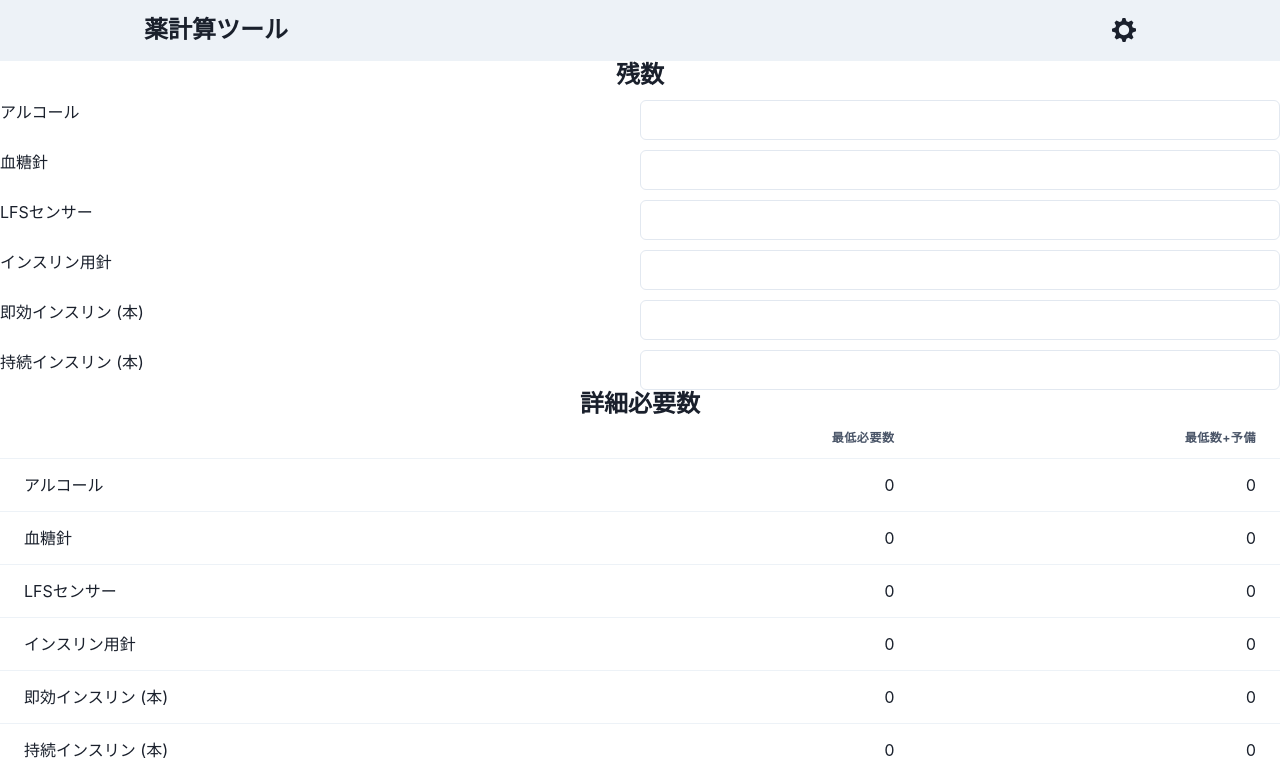
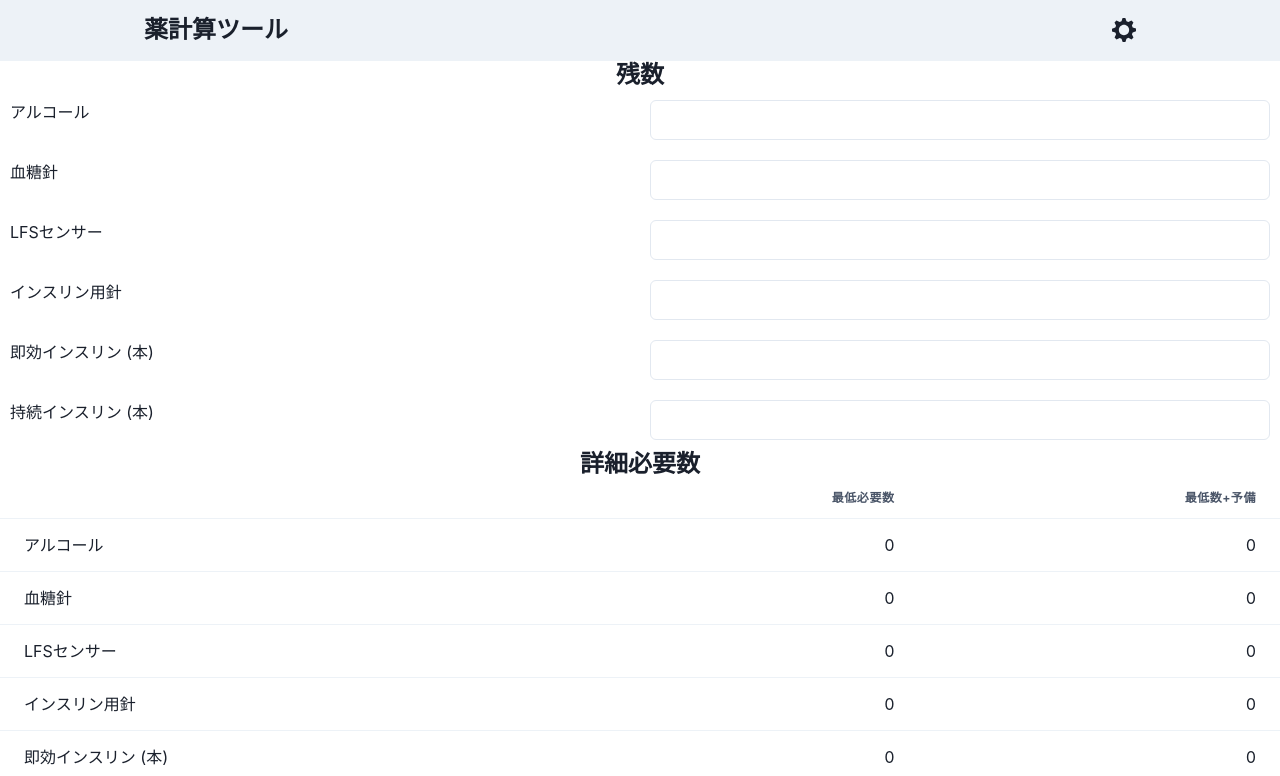
Before and after one commit to souldew/Diabetes-Calculator, a Next.js app: page / in a window 1280 px wide. Shown: the top 776 px of the page. Built offline with nearby package versions, Linux system fonts and the light colour scheme.

Commit message:
remove unused import. refactoring.

```diff
--- a/app/components/DrawerSettings.tsx
+++ b/app/components/DrawerSettings.tsx
@@ -1,4 +1,4 @@
-import { Box, Center, Container, Flex, Heading } from "@chakra-ui/react";
+import { Heading } from "@chakra-ui/react";
 import { Icon, SettingsIcon } from "@chakra-ui/icons";
 import {
   Drawer,
@@ -11,33 +11,16 @@ import {
 } from "@chakra-ui/react";
 import { useDisclosure } from "@chakra-ui/react";
 import React from "react";
-import { Button, ButtonGroup } from "@chakra-ui/react";
+import { Button } from "@chakra-ui/react";
 import { SimpleGrid } from "@chakra-ui/react";
-import { Input } from "@chakra-ui/react";
 import { Text } from "@chakra-ui/react";
-import {
-  NumberInput,
-  NumberInputField,
-  NumberInputStepper,
-  NumberIncrementStepper,
-  NumberDecrementStepper,
-} from "@chakra-ui/react";
-import {
-  PRESCRIPTION_ITEMS,
-  INSULIN_NUMS,
-  INSULIN_UNITS,
-} from "../constants/Constants";
+import { NumberInput, NumberInputField } from "@chakra-ui/react";
+import { PRESCRIPTION_ITEMS, INSULIN_UNITS } from "../constants/Constants";
 import styles from "./DrawserSettings.module.css";
-
-// type Props = {
-//   title: string;
-// };
 
 export default function DrawerSettings() {
   const { isOpen, onOpen, onClose } = useDisclosure();
-  const btnRef = React.useRef();
   const timePeriodProperties = ["朝", "昼", "夜"];
-  const properties = ["即効インスリン (単位)", "持続インスリン (単位)"];
 
   return (
     <>
@@ -50,7 +33,7 @@ export default function DrawerSettings() {
 
           <DrawerBody>
             <Heading>インスリン1日消費量</Heading>
-            {properties.map((property) => {
+            {INSULIN_UNITS.map((property) => {
               return (
                 <>
                   <Heading size="md">{property}</Heading>
--- a/app/components/Header.tsx
+++ b/app/components/Header.tsx
@@ -1,6 +1,6 @@
-import { Box, Center, Container, Flex, Heading } from "@chakra-ui/react";
-import { Icon, SettingsIcon } from "@chakra-ui/icons";
+import { Box, Container, Flex, Heading } from "@chakra-ui/react";
 import DrawerSettings from "./DrawerSettings";
+
 type Props = {
   title: string;
 };
--- a/app/components/RestOfItems.module.css
+++ b/app/components/RestOfItems.module.css
@@ -1,3 +1,3 @@
-.paddingTop10px {
-  padding-top: 10px;
+.padding10px {
+  padding: 10px;
 }
--- a/app/components/RestOfItems.tsx
+++ b/app/components/RestOfItems.tsx
@@ -1,21 +1,9 @@
-import { Box, Center, Container, Flex, Heading } from "@chakra-ui/react";
-import { Grid, GridItem } from "@chakra-ui/react";
+import { Center, Heading } from "@chakra-ui/react";
 import { SimpleGrid } from "@chakra-ui/react";
-import { Input } from "@chakra-ui/react";
 import { Text } from "@chakra-ui/react";
 import { INSULIN_NUMS, PRESCRIPTION_ITEMS } from "../constants/Constants";
-import {
-  NumberInput,
-  NumberInputField,
-  NumberInputStepper,
-  NumberIncrementStepper,
-  NumberDecrementStepper,
-} from "@chakra-ui/react";
+import { NumberInput, NumberInputField } from "@chakra-ui/react";
 import styles from "./RestOfItems.module.css";
-
-type Props = {
-  title: string;
-};
 
 export default function RestOfItems() {
   return (
@@ -29,8 +17,8 @@ export default function RestOfItems() {
         {[...PRESCRIPTION_ITEMS, ...INSULIN_NUMS].map((item) => {
           return (
             <>
-              <Text className={styles.paddingTop10px}>{item}</Text>
-              <NumberInput className={styles.paddingTop10px}>
+              <Text className={styles.padding10px}>{item}</Text>
+              <NumberInput className={styles.padding10px}>
                 <NumberInputField></NumberInputField>
               </NumberInput>
             </>
--- a/app/page.tsx
+++ b/app/page.tsx
@@ -1,10 +1,5 @@
 // app/page.tsx
 "use client";
-import { Link } from "@chakra-ui/next-js";
-import { Input } from "@chakra-ui/react";
-import { Heading } from "@chakra-ui/react";
-import { Container } from "@chakra-ui/react";
-import { Box } from "@chakra-ui/react";
 import Header from "./components/Header";
 import RestOfItems from "./components/RestOfItems";
 import ResultTable from "./components/ResultTable";
```
